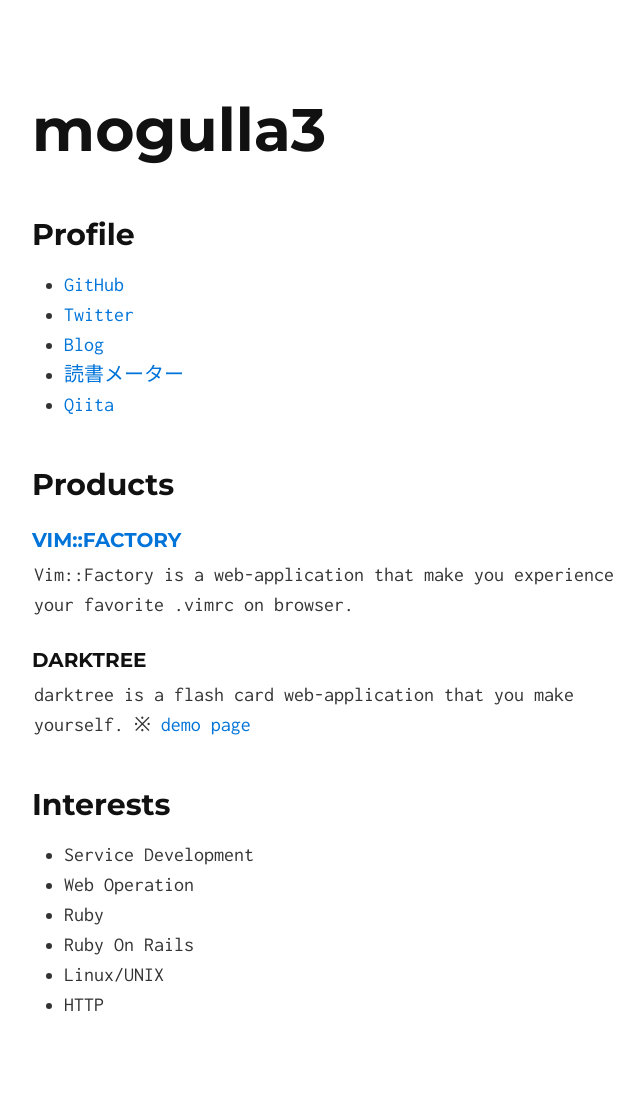
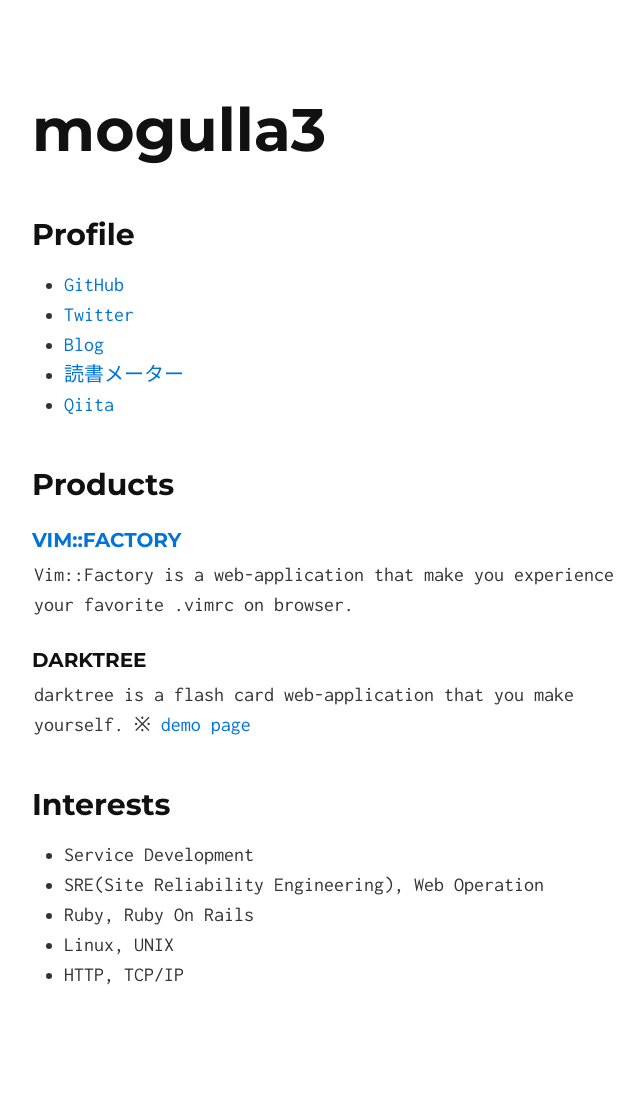
Before and after one commit to mogulla3/mogulla3.github.io, a Jekyll site: the page built from index.md, in a window 1280 px wide. Shown: the whole page, without its empty margins (306-950 px from the left). Built offline with Jekyll 4.4.1, drawn with Linux system fonts in a browser that asks for light colours; our own code applies the rules of GitHub Pages for plain Markdown files; after the commit the page ends 1090 px from its top, so only the background shows below that.

Commit message:
Update interests, profile links

```diff
--- a/index.md
+++ b/index.md
@@ -6,7 +6,7 @@
 - [GitHub](https://github.com/mogulla3)
 - [Twitter](https://twitter.com/mogulla3)
 - [Blog](http://sandragon.hatenablog.com/)
-- [読書メーター](https://elk.bookmeter.com/users/652493/)
+- [読書メーター](https://bookmeter.com/users/652493)
 - [Qiita](http://qiita.com/mogulla3)
 
 ## Products
@@ -16,12 +16,11 @@
 
 ### darktree
 darktree is a flash card web-application that you make yourself.
-※ [demo page](http://darktree.herokuapp.com)
+※ [demo page](https://darktree.herokuapp.com/mogulla3/decks)
 
 ## Interests
 - Service Development
-- Web Operation
-- Ruby
-- Ruby On Rails
-- Linux/UNIX
-- HTTP
+- SRE(Site Reliability Engineering), Web Operation
+- Ruby, Ruby On Rails
+- Linux, UNIX
+- HTTP, TCP/IP
```
Also changed, not shown: 1 other file.
